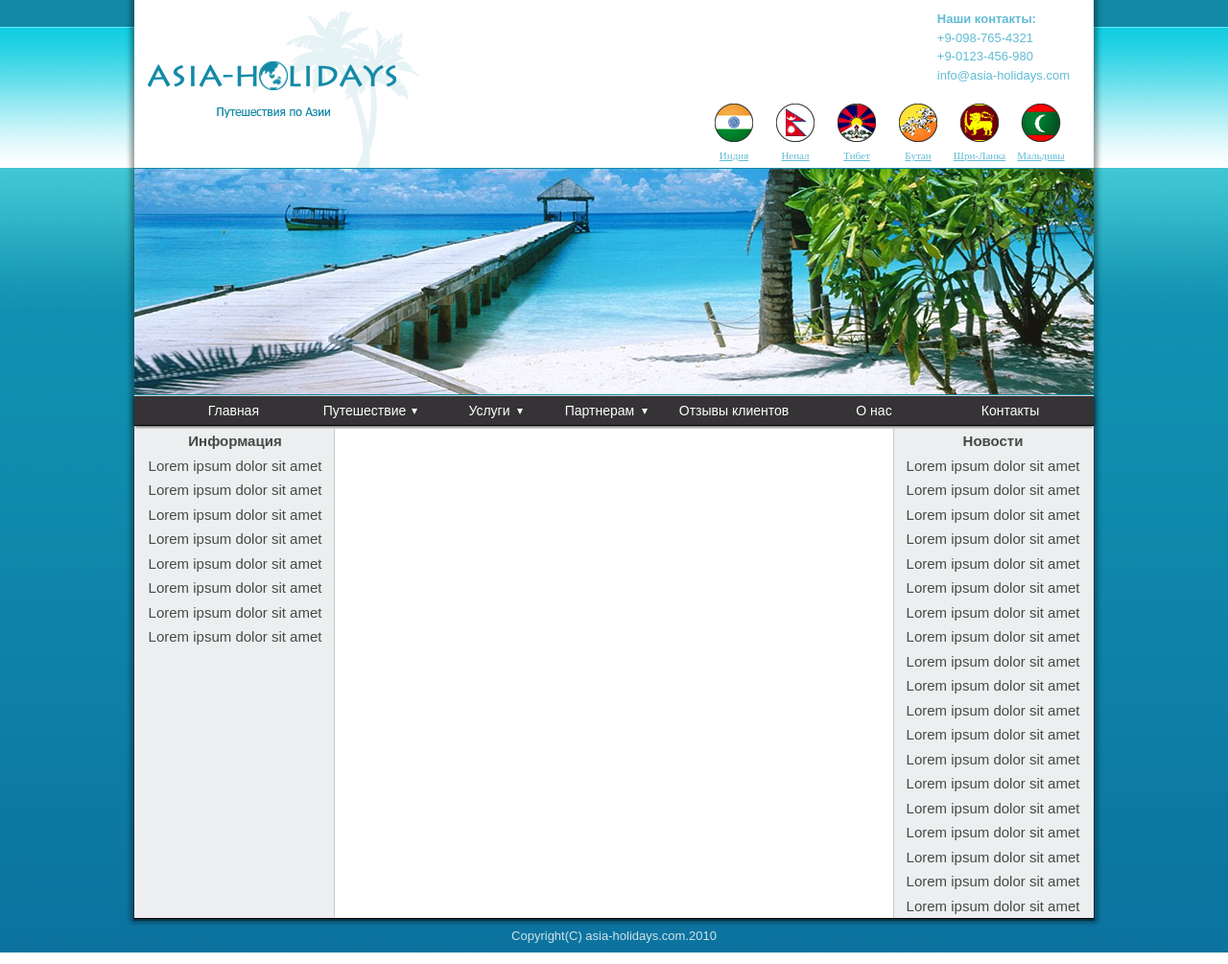
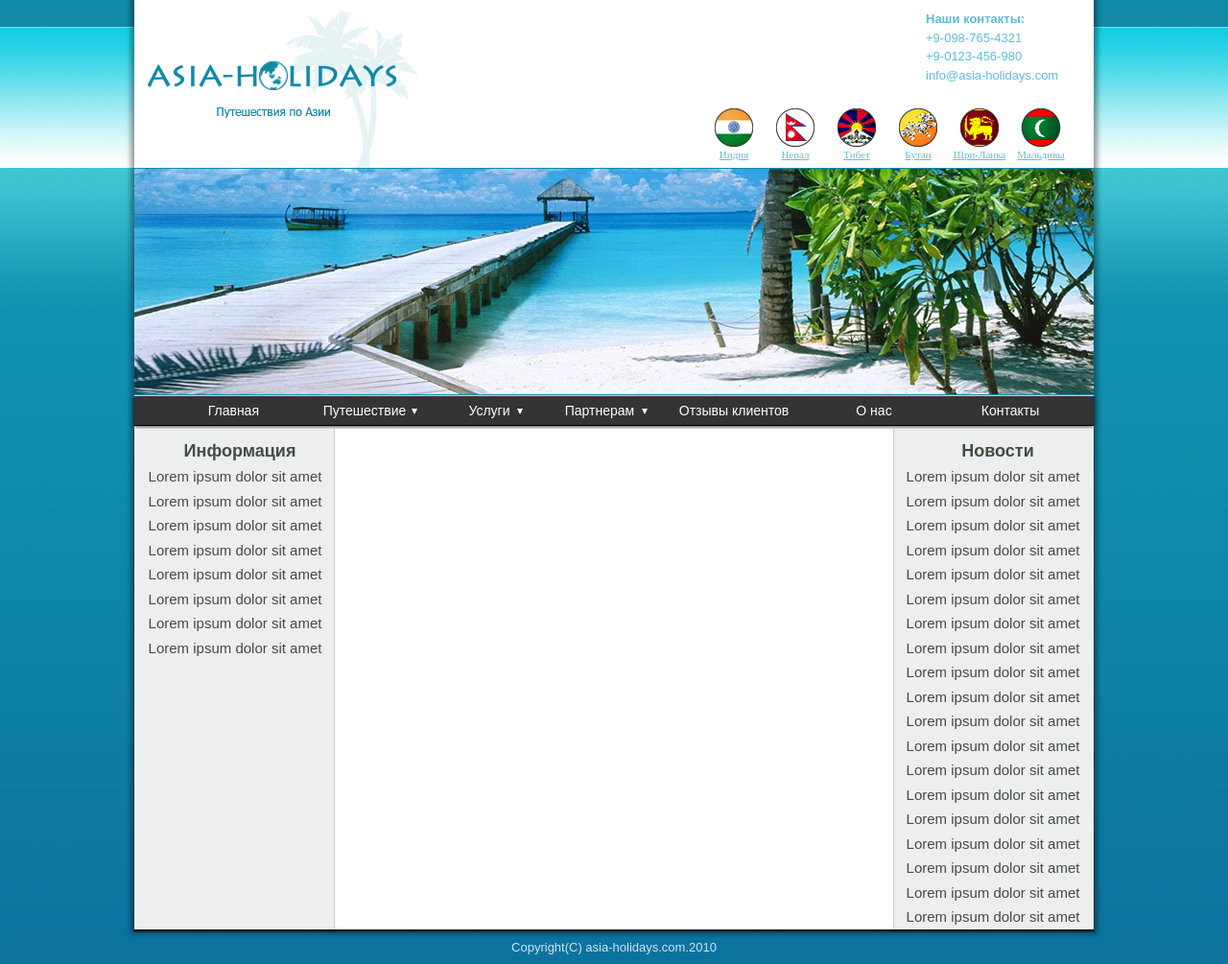
Before and after one commit to riyillya/GoIT, a plain HTML site: page asia-holidays/index.html in a window 1280 px wide. Shown: the whole page at 96% size. Drawn offline with Linux system fonts and the light colour scheme.

Commit message:
5 homework update

```diff
--- a/5/Cadastre/style.css
+++ b/5/Cadastre/style.css
@@ -33,6 +33,7 @@ a {
 		text-decoration: none;
 		color: rgb(96, 181, 237);
 		}
+
 	a img {
 	vertical-align: middle;
 		}
@@ -41,24 +42,22 @@ a:hover {
 		background-color: #4eabda;
 		color: #FFF;
 		}
+
 	.wrapper {
 		position: relative;
-	width: 1215px;
-	height: 1028px;
+		height: 1080px;
 		min-width: 100%;
 		min-height: 100%;
 		text-align: center;
-	background: url(images/top.png) repeat-x;
-	max-width: 100%;
-  	max-height: 100%;
 		}
 
 	.menu {
-	margin-right: 20px;
+		padding-right: 20px;
 		list-style: none;
 		text-align: right;
 		font-size: 0;
 		text-align: right;
+		background: url(images/top.png) repeat-x;
 		}
 
 
@@ -93,11 +92,9 @@ li a {
 
 	.box {
 		position: absolute;
-	top: 25%;
-  	left: 0;
-  	bottom: 0;
-  	right: 0;
-  	margin: auto;
+		top: 50%;
+		left: 50%;
+		transform: translate(-50%, -50%);
 	  	max-width: 100%;
 	  	max-height: 100%;
 		width: 560px;
@@ -161,7 +158,6 @@ li a {
 	.checkclass {
 		margin: 0 auto;
 		width: 275px;
-
 		font-size: 13px;
 		text-align: left;
 		}
--- a/asia-holidays/index.html
+++ b/asia-holidays/index.html
@@ -8,27 +8,17 @@
 	<body>
 		<div class="wrapper">
 	<header>
-	<p class="contacts">
-		<b>Наши контакты:</b><br>
-		+9-098-765-4321<br>
-		+9-0123-456-980<br>
-		info@asia-holidays.com<br>
-	</p>
+		<h1>Наши контакты:</h1>
+		<h2>+9-098-765-4321</h2>
+		<h2>+9-0123-456-980</h2>
+		<h2>info@asia-holidays.com</h2>
 		<ul class="flags">
-		<li><img src="india.png"></li>
-		<li><img src="nepal.png"></li>
-		<li><img src="tibet.png"></li>
-		<li><img src="butan.png"></li>
-		<li><img src="srilanka.png"></li>
-		<li><img src="maldivies.png"></li>
-	</ul>
-	<ul class="countries">
-		<li><a href="#">Индия</a></li>
-		<li><a href="#">Непал</a></li>
-		<li><a href="#">Тибет</a></li>
-		<li><a href="#">Бутан</a></li>
-		<li><a href="#">Шри-Ланка</a></li>
-		<li><a href="#">Мальдивы</a></li>
+			<li><a href="#"><img src="india.png" alt="india"><span>Индия</span></a></li>
+			<li><a href="#"><img src="nepal.png" alt="nepal"><span>Непал</span></a></li>
+			<li><a href="#"><img src="tibet.png" alt="tibet"><span>Тибет</span></a></li>
+			<li><a href="#"><img src="butan.png" alt="butan"><span>Бутан</span></a></li>
+			<li><a href="#"><img src="srilanka.png" alt="srilanka"><span>Шри-Ланка</span></a></li>
+			<li><a href="#"><img src="maldivies.png" alt="maldivies"><span>Мальдивы</span></a></li>
 		</ul>
 		<img id="logo" src="logo2.png">
 		<img class="photo" src="photo1.png">
@@ -68,9 +58,7 @@
 	</header>
 		<div class="fon">
 		<div class="left">
-	<p clas="text1">
-		<b>Информация</b>
-	</p>
+		<h1 class="text1">Информация</h1>
 		<p class="text2">
 		Lorem ipsum dolor sit amet
 		Lorem ipsum dolor sit amet
@@ -84,9 +72,7 @@
 		</div>
 		<div class="center"></div>
 		<div class="right">
-	<p clas="text1">
-		<b>Новости</b>
-	</p>
+		<h1 class="text1">Новости</h1>
 		<p class="text2">
 		Lorem ipsum dolor sit amet
 		Lorem ipsum dolor sit amet
--- a/asia-holidays/style.css
+++ b/asia-holidays/style.css
@@ -8,8 +8,8 @@ body {
 		font: 13px Arial;
 		}
 
-li {text-align: center;
-	list-style: none;
+	li {
+
 		}
 
 	.wrapper {
@@ -25,13 +25,20 @@ li {text-align: center;
 		display: block;
 		}
 
-.contacts {
+
+	 h1,h2 {
 		float: right;
-	margin: 10px 25px 20px 25px;
+		margin: 0 25px;
 		color: #61bbd4;
 		font: 13px Arial;
 		line-height: 1.5;
+		text-align: left;
+		width: 150px;
 		}
+
+	h1 {font-weight: bold;
+		margin-top: 10px; }
+	h2 { clear: both;  }
 
 	.flags {
 		clear: both;
@@ -42,24 +49,15 @@ li {text-align: center;
 	.flags>li {
 		display: inline-block;
 		width: 60px;
+		margin-top: 25px;
+		font-size: 11px;
+		list-style: none;
+		text-align: center;
 		}
 
-.countries {
-	clear: both;
-	float: right;
-	margin: 0px 25px;
- 	}
-
-.countries>li {
-	display: inline-block;
-	width: 60px;
-	font-size: 11px;
-	}
-
-.countries>li>a {
+	.flags>li>a {
 		color: #61bbd4;
 		}
-
 
 	.menu {
 		display: block;
@@ -87,6 +85,8 @@ ul.menu > li {
 	    width: 142px;
 	    position: relative;
 	    line-height: 30px;
+		list-style: none;
+		text-align: center;
 		}
 
 	ul.menu > li:first-child {
@@ -196,7 +196,6 @@ ul.menu > li:hover > ul.submenu {
 	.left {
 		float: left;
 		width: 210px;
-	float: left;
 		}
 
 	.center {
@@ -210,6 +209,11 @@ ul.menu > li:hover > ul.submenu {
 		float: right;
 		}
 
+	.text1 {
+		color: #424c43;
+		font-size: 18px;
+		text-align: center;
+		}
 
 	footer {
 		clear: both;
```
Also changed, not shown: 5/Cadastre/index.html (+10 -8 lines), 5/table/style.css (+100 -35 lines). Lines whose indentation alone changed are shown as unchanged.
